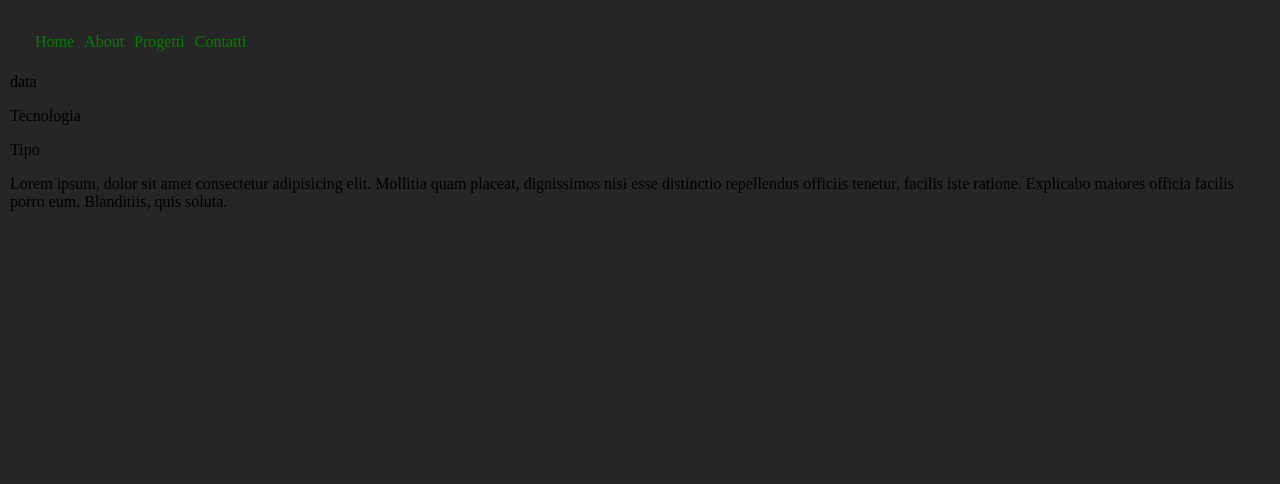
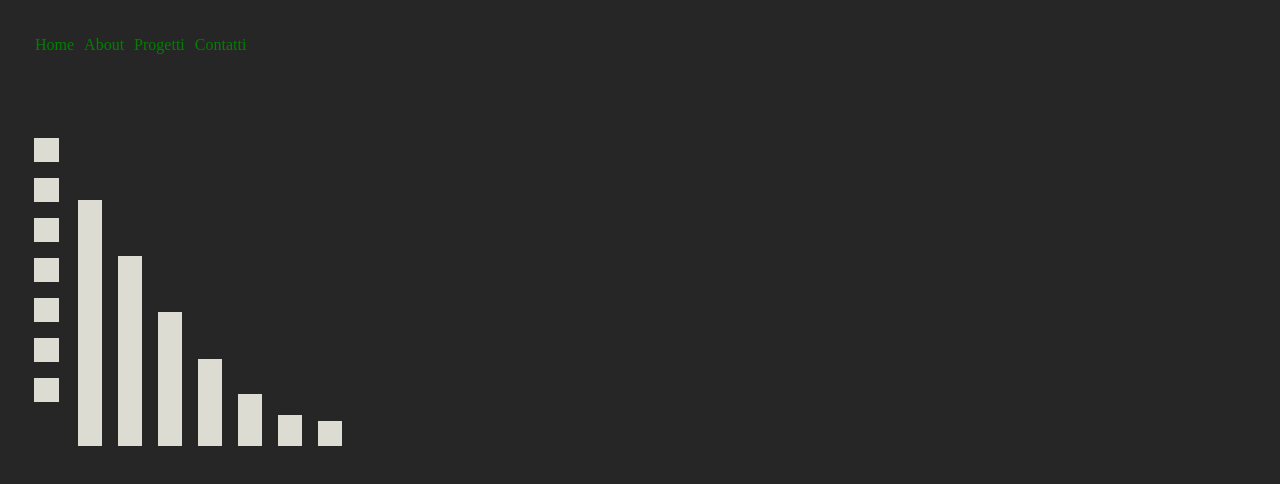
Before and after one commit to carmelocammalleri/vite-boolfolio, a Vue app: page /dettaglio-del-progetto/1 in a window 1280 px wide. Shown: the top 484 px of the page. Built offline with nearby package versions, Linux system fonts and the light colour scheme; the HTML template or start-up script is replaced by a standard one.

Commit message:
[change]: details view

```diff
--- a/src/pages/Details.vue
+++ b/src/pages/Details.vue
@@ -1,25 +1,35 @@
 <script>
 import axios from 'axios';
 import { store } from '../data/store'
+import Loader from '../components/Loader.vue'
 
 export default {
   name:'Details',
+  components: {
+    Loader
+  },
   data(){
     return {
-      project: {}
+      project: {},
+      isLoaded: false
     }
   },
   methods:{
     getProject(slug){
-      axios.get(store.apiUrl + 'projects/get-project/' + slug)
-        .then(res => {
-          console.log(res.data)
-          this.project= res.data
+      axios.get(store.apiUrl + 'projects/get-project' + slug)
+      .then(res => {
+          this.isLoaded = true;
+          this.project= res.data.project
         })
     }
   },
   mounted(){
     this.slug = this.$route.params.slug;
+  },
+  computed: {
+    typesList(){
+        return this.project.types?.map(type => type.name).join(', ') || 'NO TIPOLOGIA';
+    }
   }
 }
 </script>
@@ -27,11 +37,12 @@ export default {
 <template>
   <div class="details">
 
-    <h1>{{ project.name }}</h1>
-    <p>data</p>
-    <p>Tecnologia</p>
-    <p>Tipo</p>
-    <p>Lorem ipsum, dolor sit amet consectetur adipisicing elit. Mollitia quam placeat, dignissimos nisi esse distinctio repellendus officiis tenetur, facilis iste ratione. Explicabo maiores officia facilis porro eum. Blanditiis, quis soluta.</p>
+    <Loader v-if="!isLoaded" />
+    <div v-else>
+        <h1>{{ project.name }}</h1>
+        <!-- <p>Tecnologia: {{ project.tecnology?.name || ' NO TECNOLOGIA '  }} | Tipologia: {{ typesList }}</p> -->
+        <p>{{ project.description }}</p>
+    </div>
 
   </div>
 </template>
```
